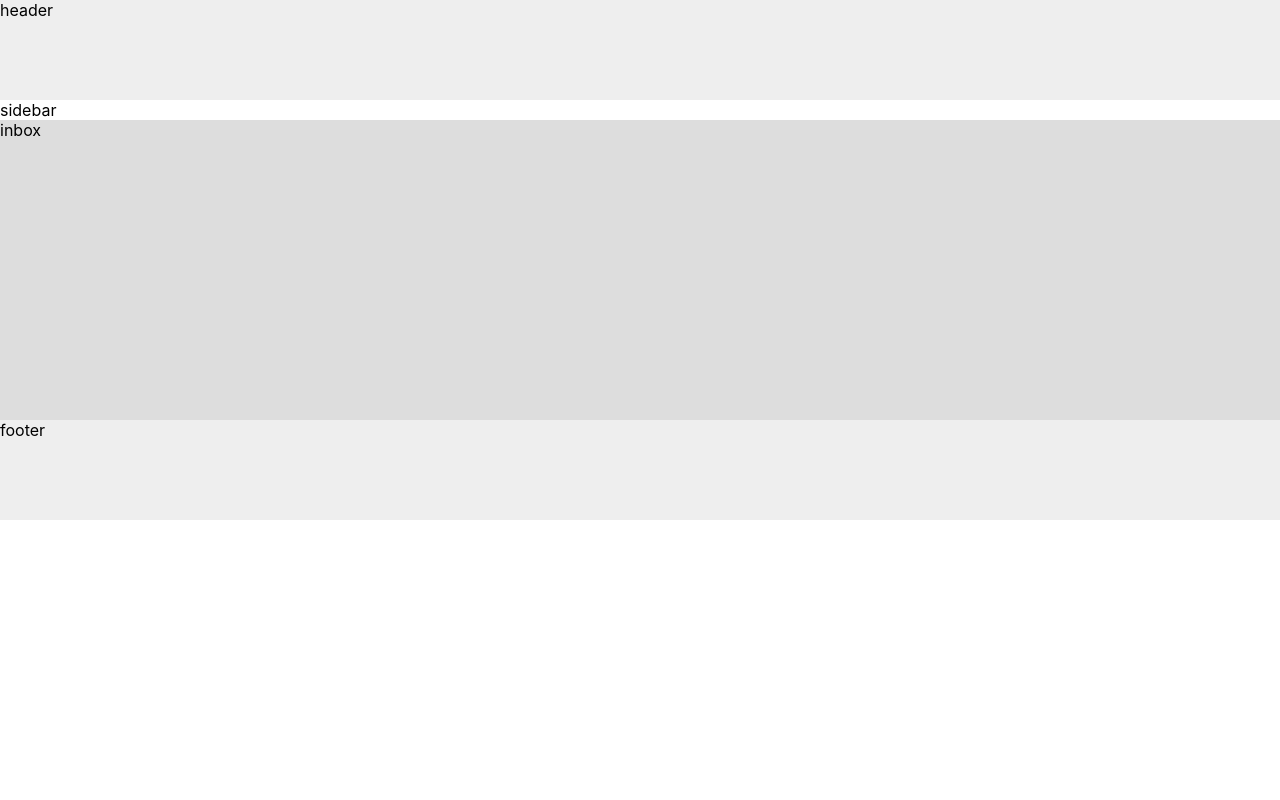
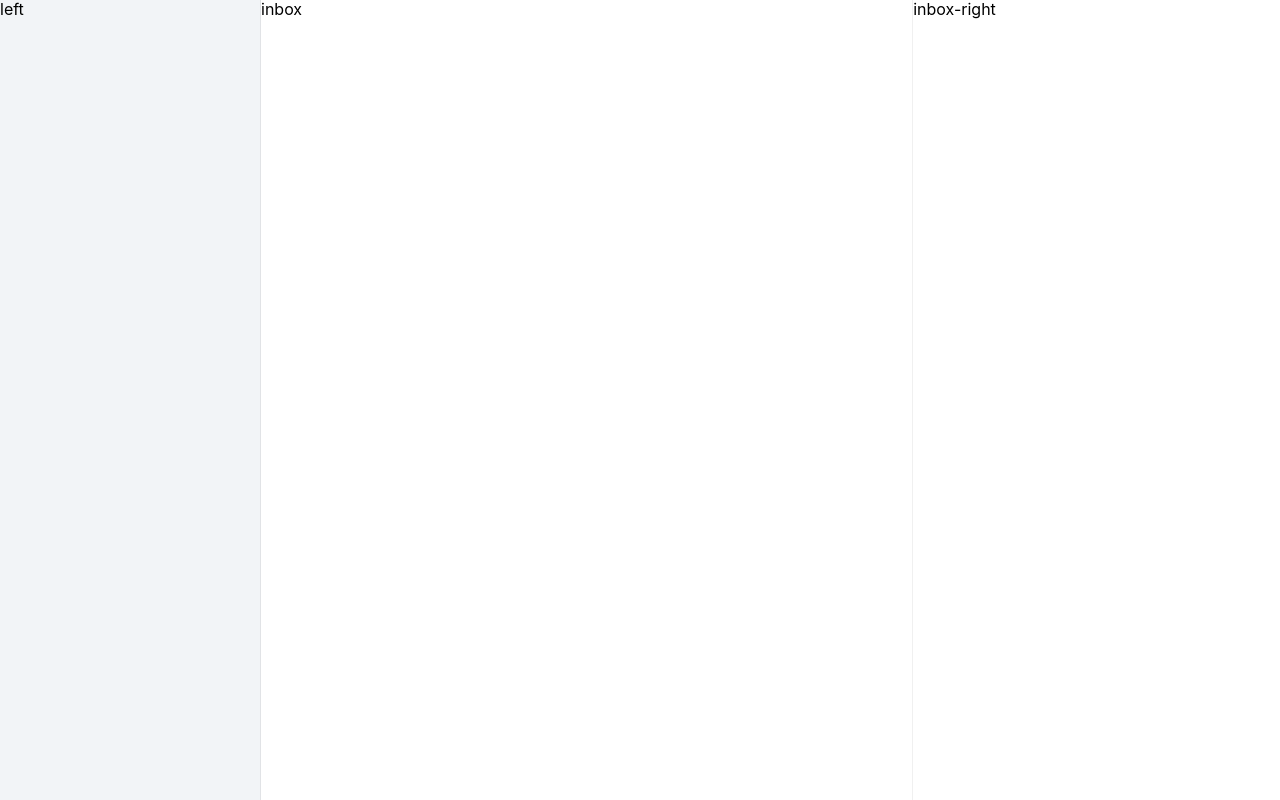
Before and after one commit to liuyib/todolist, a React (Create React App) app: page /webapp/inbox in a window 1280 px wide. Built offline with nearby package versions, Linux system fonts and the light colour scheme.

Commit message:
feat: finish basic layout

```diff
--- a/package.json
+++ b/package.json
@@ -12,6 +12,7 @@
   "dependencies": {
     "mobx": "^6.3.0",
     "mobx-react": "^7.1.0",
+    "normalize.css": "^8.0.1",
     "react": "^17.0.2",
     "react-dom": "^17.0.2",
     "react-router-dom": "^5.2.0",
--- a/src/index.tsx
+++ b/src/index.tsx
@@ -3,7 +3,7 @@ import ReactDOM from 'react-dom'
 import { configure } from 'mobx'
 import App from './App'
 import reportWebVitals from './reportWebVitals'
-import './index.scss'
+import './styles/index.scss'
 
 configure({
   enforceActions: 'always',
--- a/src/layouts/BasicLayout.scss
+++ b/src/layouts/BasicLayout.scss
@@ -1,25 +1,18 @@
-.wrapper {
+.blayout {
   display: flex;
-  flex-direction: column;
+  flex-direction: row;
+  height: 100%;
+
+  &-left {
+    width: 260px;
+    min-width: 260px;
+    background-color: rgba(44, 66, 118, 0.06);
+    border-right: 1px solid rgba(0, 0, 0, 0.07);
+  }
+
+  &-center {
+    display: flex;
+    flex-direction: row;
+    width: 100%;
+  }
 }
-
-.header {
-  width: 100%;
-  height: 100px;
-  background: #eee;
-}
-
-.sidebar {
-}
-
-.content {
-  width: 100%;
-  height: 300px;
-  background: #ddd;
-}
-
-.footer {
-  width: 100%;
-  height: 100px;
-  background: #eee;
-}
--- a/src/layouts/BasicLayout.tsx
+++ b/src/layouts/BasicLayout.tsx
@@ -4,16 +4,12 @@ import './BasicLayout.scss'
 
 export const BasicLayout: React.FC = ({ children }) => {
   return (
-    <div className="wrapper">
-      <header className="header">header</header>
+    <div className="blayout">
+      <aside className="blayout-left">left</aside>
 
-      <aside className="sidebar">sidebar</aside>
-
-      <main className="content">
+      <div className="blayout-center">
         <Switch>{children}</Switch>
-      </main>
-
-      <footer className="footer">footer</footer>
+      </div>
     </div>
   )
 }
--- /dev/null
+++ b/src/pages/Inbox.scss
@@ -0,0 +1,12 @@
+.inbox {
+  &-center {
+    flex: 1;
+  }
+
+  &-right {
+    width: 36%;
+    min-width: 312px;
+    border-left: 1px solid rgba(0, 0, 0, 0.06);
+    background-color: #fff;
+  }
+}
--- a/src/pages/Inbox.tsx
+++ b/src/pages/Inbox.tsx
@@ -1,5 +1,12 @@
 import React from 'react'
+import './Inbox.scss'
 
-export const Inbox: React.FC = () => <div>inbox</div>
+export const Inbox: React.FC = () => (
+  <>
+    <main className="inbox-center">inbox</main>
+
+    <aside className="inbox-right">inbox-right</aside>
+  </>
+)
 
 export default Inbox
--- a/src/index.scss
+++ b/src/styles/base.scss
@@ -1,5 +1,10 @@
+html,
+body,
+#root {
+  height: 100%;
+}
+
 body {
-  margin: 0;
   font-family: -apple-system, BlinkMacSystemFont, 'Segoe UI', 'Roboto', 'Oxygen',
     'Ubuntu', 'Cantarell', 'Fira Sans', 'Droid Sans', 'Helvetica Neue',
     sans-serif;
--- /dev/null
+++ b/src/styles/index.scss
@@ -0,0 +1,2 @@
+@import 'normalize.css';
+@import './base.scss';
```
Also changed, not shown: src/App.scss (deleted), 1 other file (tests, documents, lock files or other folders).
